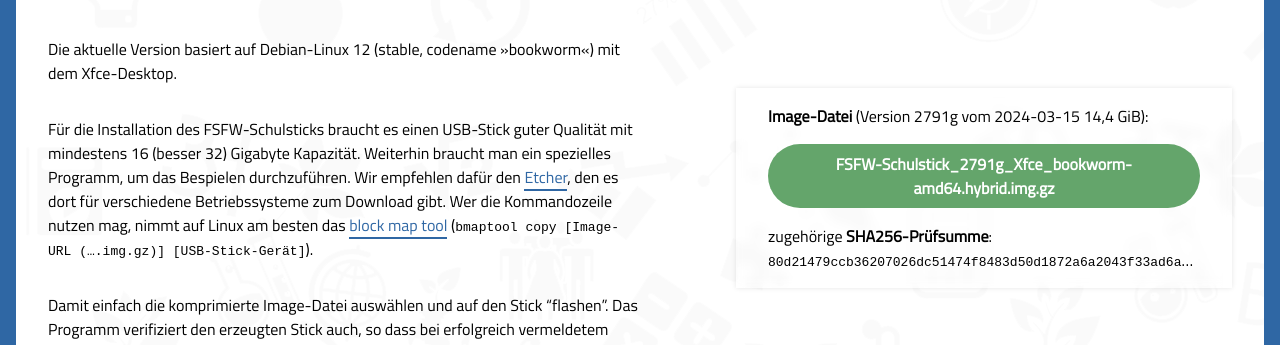
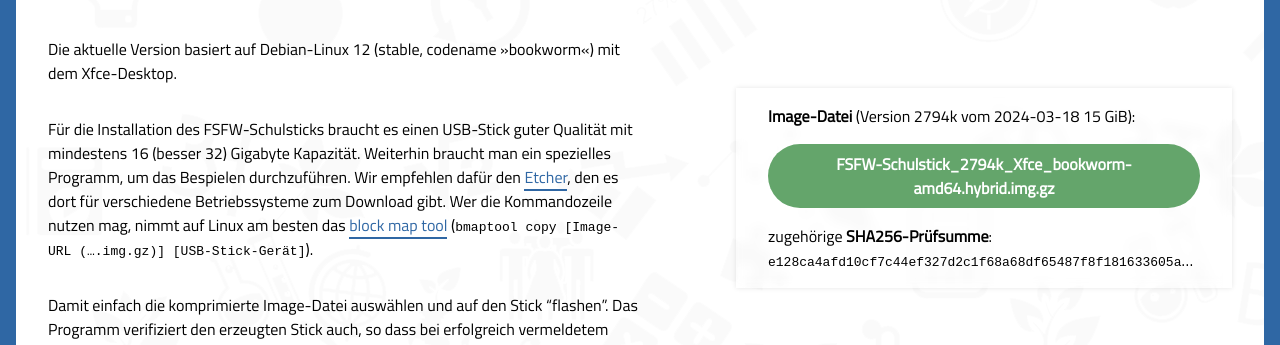
Before and after one commit to fsfw-dresden/schulstick-page, a Jekyll site: the page built from index.md, in a window 1280 px wide and 900 px high, scrolled down 1396 px. Shown: the part 156-501 px from the top of the window. Built offline with Jekyll 4.4.1, drawn with Linux system fonts in a browser that asks for light colours.

Commit message:
Build vm not crashed after all. New release! : D

```diff
--- a/index.md
+++ b/index.md
@@ -32,11 +32,11 @@ Für die Installation des FSFW-Schulsticks braucht es einen USB-Stick guter Qual
 Damit einfach die komprimierte Image-Datei auswählen und auf den Stick "flashen". Das Programm verifiziert den erzeugten Stick auch, so dass bei erfolgreich vermeldetem Abschluss der Stick auch funktionieren sollte.
 Das Image kann für USB-Sticks mit 16 Gigabyte oder mehr verwendet werden, da sich die Persistenz-Partition beim ersten Start auf die verfügbare Größe anpasst.
 
-> **Image-Datei** (Version 2791g vom 2024-03-15 14,4 GiB):
+> **Image-Datei** (Version 2794k vom 2024-03-18 15 GiB):
 >
-> [FSFW-Schulstick_2791g_Xfce_bookworm-amd64.hybrid.img.gz](https://ftp.inf.tu-dresden.de/os/FSFW/FSFW-Schulstick_2791g_Xfce_bookworm-amd64.hybrid.img.gz)
+> [FSFW-Schulstick_2794k_Xfce_bookworm-amd64.hybrid.img.gz](https://ftp.inf.tu-dresden.de/os/FSFW/FSFW-Schulstick_2794k_Xfce_bookworm-amd64.hybrid.img.gz)
 >
-> zugehörige **SHA256-Prüfsumme**: `80d21479ccb36207026dc51474f8483d50d1872a6a2043f33ad6adde34d0c98e`
+> zugehörige **SHA256-Prüfsumme**: `e128ca4afd10cf7c44ef327d2c1f68a68df65487f8f181633605ad857a0ee15f`
 {: .downloads .right}
 
 </section>
```
